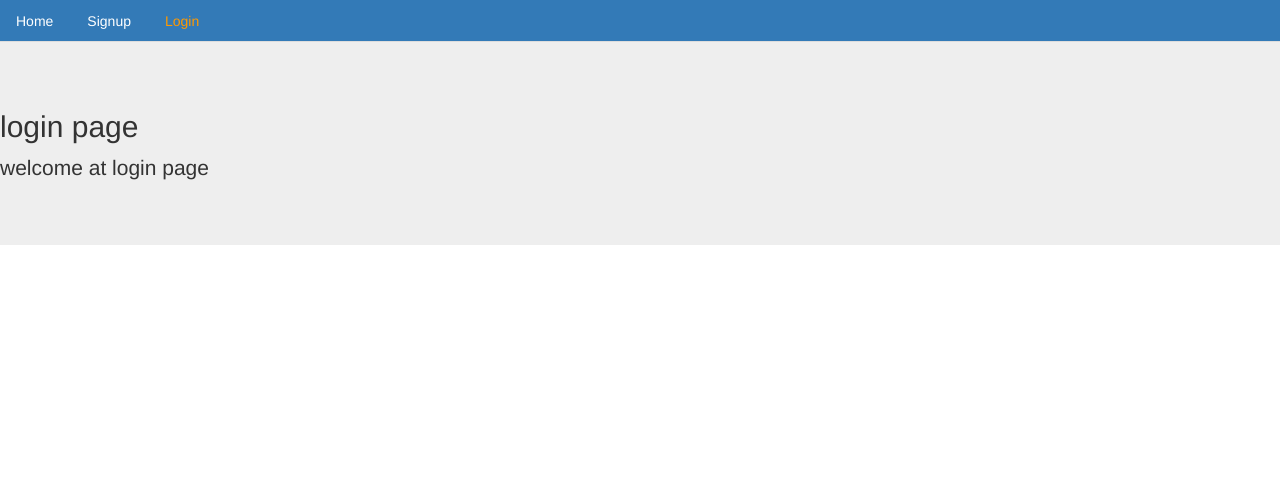
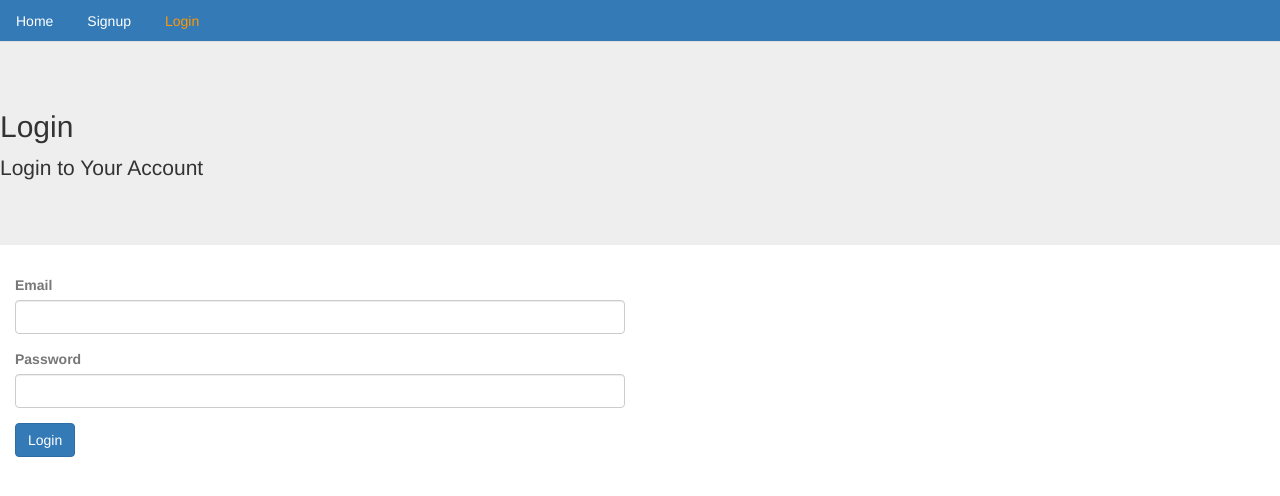
Before and after one commit to Nitin443/ecom_frontend, a React (Create React App) app: page /login in a window 1280 px wide. Shown: the top 496 px of the page. Built offline with nearby package versions, Linux system fonts and the light colour scheme; no server answers.

Commit message:
connect signup api to backend

```diff
--- a/src/components/user/Login.js
+++ b/src/components/user/Login.js
@@ -1,17 +1,55 @@
-import React from "react";
+import React, {useState} from "react";
 import Layout from "../core/Layout";
 import Menu from "../core/Menu";
 
 function Login() {
+
+    const[loginVal, setLoginVal] = useState({
+       email: '',
+       password: '',
+       error: '',
+       success: false
+    })
+
+      function handleChange(name){
+          return(
+              (event) => {
+                setLoginVal({...loginVal, error: false, [name]: event.target.value});
+              }
+          );
+      }
+
+    function loginHandler() {
+        return (
+            <form>
+
+                <div className="form-group">
+                    <label className="text-muted">Email</label>
+                    <input onChange={handleChange('email')} type="email" className="form-control" />
+                </div>
+
+                <div className="form-group">
+                    <label className="text-muted">Password</label>
+                    <input onChange={handleChange('password')} type="password" className="form-control" />
+                </div>
+
+                <button className="btn btn-primary">Login</button>
+
+            </form>
+        );
+    }
+
     return (
         <div className='login'>
 
-         <Menu />
+            <Menu />
 
-         <Layout
-             title="login page"
-             description="welcome at login page"
-         />
+            <Layout
+                title="Login"
+                description="Login to Your Account"
+                className="container col-md-6 offset-md-6" children={loginHandler()}
+
+            ></Layout>
         </div>
     );
 }
--- a/src/components/user/Signup.js
+++ b/src/components/user/Signup.js
@@ -7,21 +7,66 @@ import Menu from "../core/Menu";
 function Signup() {
 
     const [values, setValues] = useState({
-        name: '',
+        names: '',
         email: '',
         password: '',
         error: '',
         success: false
     })
 
-    // function handleChange(name){
-    //     (event) => {
-    //         setValues({...values, error: false, [name]: event.target.value});
-    //     }
-    // }
+    function handleChange(name) {
+        return (
+            (event) => {
+                setValues({ ...values, error: false, [name]: event.target.value });
+            }
+        )
+    }
 
-    const handleChange = name => event => {
-        setValues({ ...values, error: false, [name]: event.target.value });
+    // const handleChange = (name) => (event) => {
+    //     setValues({ ...values, error: false, [name]: event.target.value });
+    // };
+
+    const { name, email, password } = values;
+
+    // const signup = (user) => {
+    //   // console.log(user);
+    //   fetch('http://localhost:8000/signup', {
+    //       method: "POST",
+    //       headers: {
+    //           Accept: "application/json",
+    //           "Content-Type": "application/json"
+    //       },
+    //       body: JSON.stringify(user)
+    //   })
+    //   .then(response => {
+    //       return response.json();
+    //   })
+    //   .catch(err => {
+    //       console.log(err)
+    //   });
+    // };
+
+  const signup =  async (user) => {
+        try {
+            const data = await fetch('http://localhost:8000/signup', {
+                method: "POST",
+                headers: {
+                    Accept: "application/json",
+                    "Content-Type": "application/json"
+                },
+                body: JSON.stringify(user)
+            });
+
+            return data.json();
+
+        } catch (error) {
+            console.log(error);
+        }
+    };
+
+    const clickSignup = event => {
+        event.preventDefault();
+        signup({ name, email, password });
     };
 
     const signupForm = () => {
@@ -43,7 +88,7 @@ function Signup() {
                     <input onChange={handleChange('password')} type="password" className="form-control" />
                 </div>
 
-                <button className="btn btn-primary">SignUp</button>
+                <button onClick={clickSignup} className="btn btn-primary">SignUp</button>
 
             </form>
         );
@@ -55,8 +100,8 @@ function Signup() {
 
             <Menu />
 
-            <Layout title="Signup" description="Signup To Our App" className="container col-md-6 offset-md-6">
-                {signupForm()}
+            <Layout title="Signup" description="Signup To Our App" className="container col-md-6 offset-md-6" children={signupForm()}>
+                {/* {signupForm()} */}
             </Layout>
 
         </div>
```
